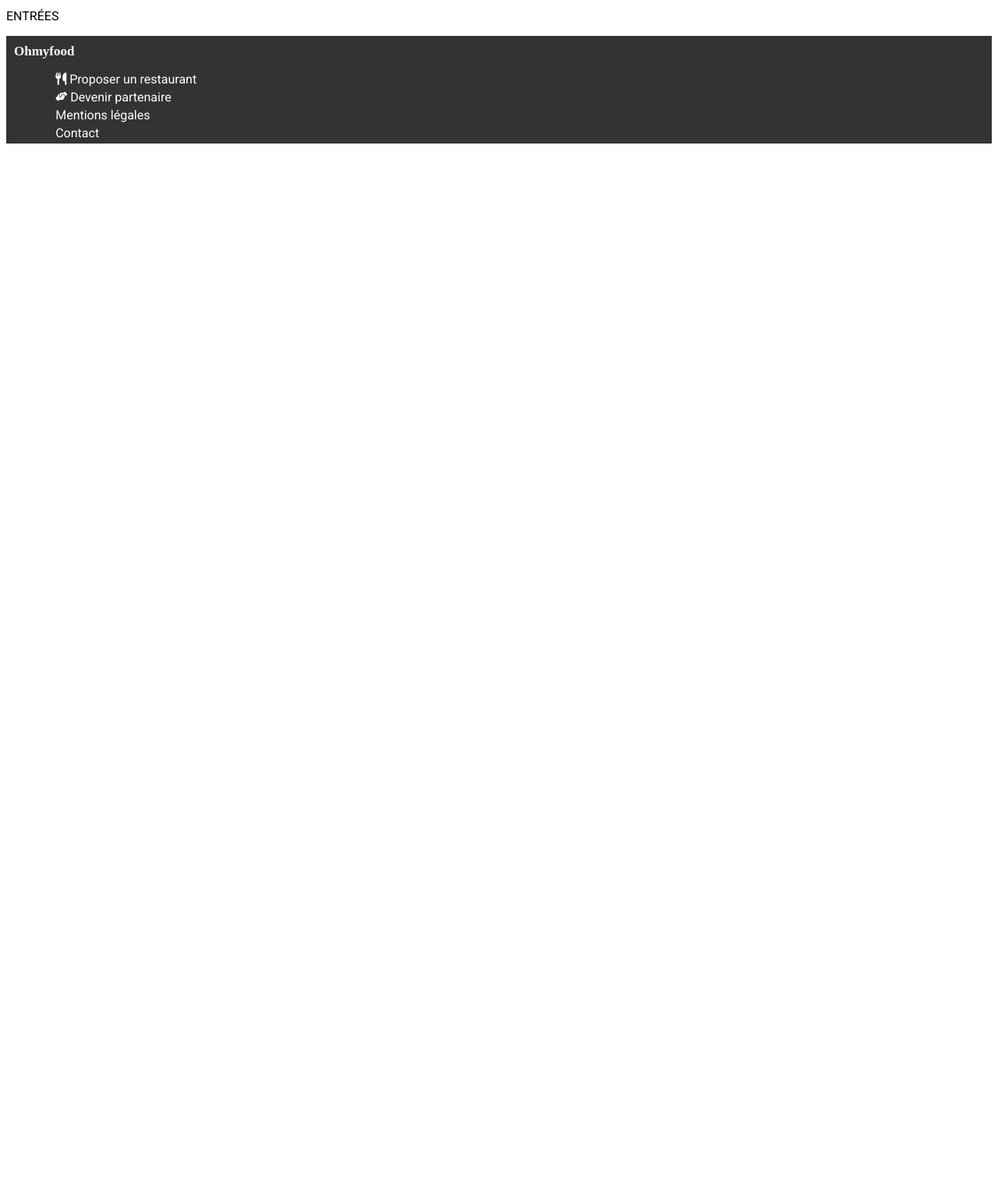
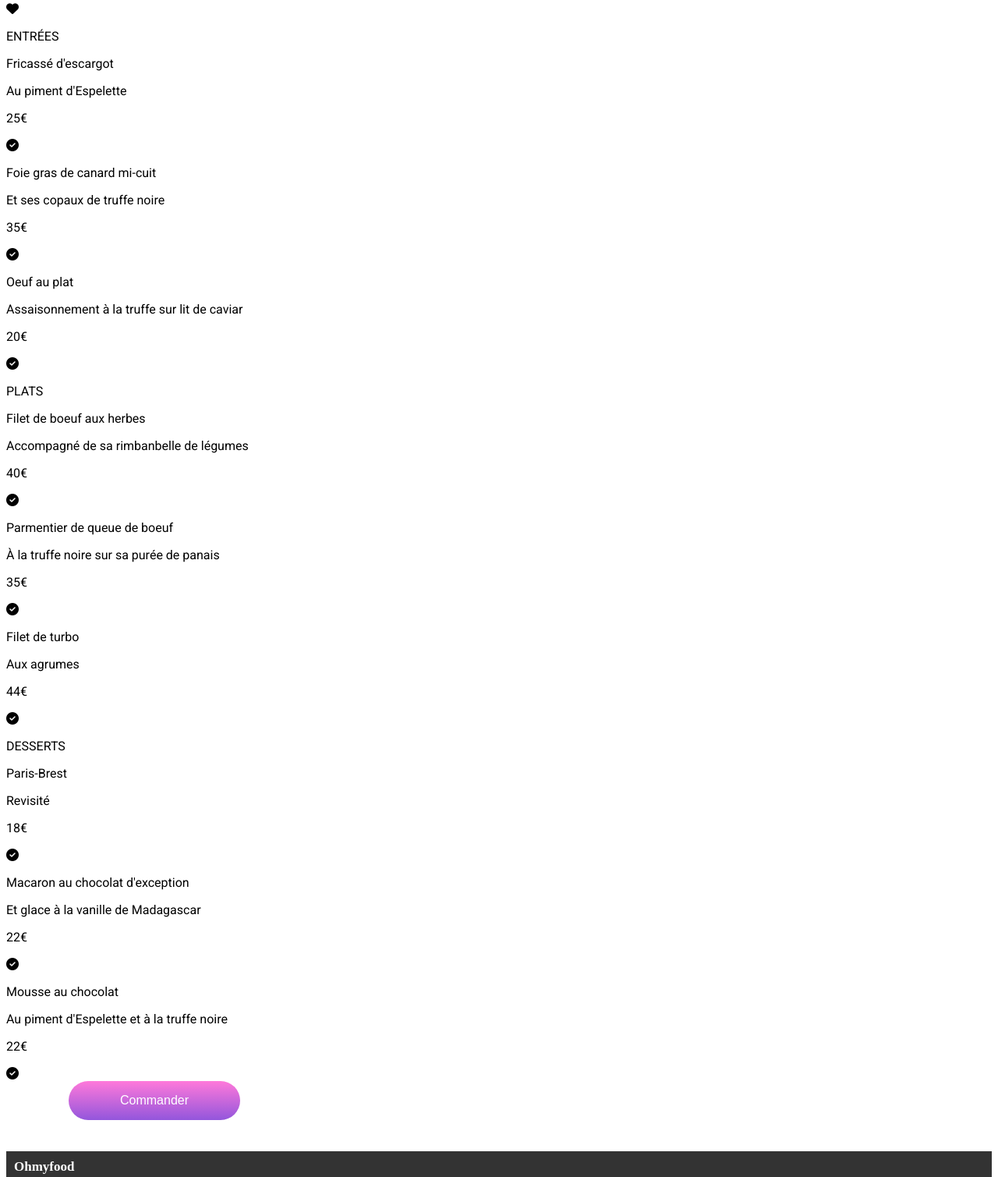
Before and after one commit to Melissatouzeau22/ohmyfood, a website: page lapalettedugout.html in a window 1280 px wide. Shown: the part 476-1985 px from the top of the page at 78% size. Before the commit the page ends 800 px from the top, so only its background shows below. Drawn offline with Linux system fonts and the light colour scheme; a web font is replaced by a local one.

Commit message:
html la palette du goût + création fichier html

```diff
--- a/lapalettedugout.html
+++ b/lapalettedugout.html
@@ -13,25 +13,113 @@
   </head>
   <body>
     <header>
+      <a href="index.html"><i class="fa-solid fa-arrow-left"></i></a>
       <h1>Ohmyfood</h1>
-      <img src="./images/jay-wennington-N_Y88TWmGwA-unsplash.jpg" alt="lapalettedugout">
+      <img
+        src="./images/jay-wennington-N_Y88TWmGwA-unsplash.jpg"
+        alt="lapalettedugout"
+      />
     </header>
     <main>
       <section class="block">
         <h1>La palette du goût</h1>
         <i class="card__icon fa-solid fa-heart"></i>
-    <div class="menu">
+        <!------------Entrées  ---------->
         <div class="entrance">
+          <div class="entrance__content">
             <p class="light"><span>ENTR</span>ÉES</p>
-
+            <!------------Entrée 1 ---------->
+            <div class="entrance__one">
+              <p class="entrance__name">Fricassé d'escargot</p>
+              <p class="entrance__receipe">Au piment d'Espelette</p>
+              <p class="entrance__price">25€</p>
+              <i class="fa-solid fa-circle-check"></i>
             </div>
-
-
+            <!------------Entrée 2 ---------->
+            <div class="entrance__two">
+              <p class="entrance__name">Foie gras de canard mi-cuit</p>
+              <p class="entrance__receipe">Et ses copaux de truffe noire</p>
+              <p class="entrance__price">35€</p>
+              <i class="fa-solid fa-circle-check"></i>
+            </div>
+            <!------------Entrée 3 ---------->
+            <div class="entrance__three">
+              <p class="entrance__name">Oeuf au plat</p>
+              <p class="entrance__receipe">
+                Assaisonnement à la truffe sur lit de caviar
+              </p>
+              <p class="entrance__price">20€</p>
+              <i class="fa-solid fa-circle-check"></i>
+            </div>
+          </div>
+          <!------------Plats ---------->
+          <div class="dish">
+            <div class="dish__content">
+              <p class="light"><span>PLAT</span>S</p>
+              <!------------Plat 1 ---------->
+              <div class="dish__one">
+                <p class="dish__name">Filet de boeuf aux herbes</p>
+                <p class="dish__receipe">
+                  Accompagné de sa rimbanbelle de légumes
+                </p>
+                <p class="dish__price">40€</p>
+                <i class="fa-solid fa-circle-check"></i>
+              </div>
+              <!------------Plat 2 ---------->
+              <div class="dish__two">
+                <p class="dish__name">Parmentier de queue de boeuf</p>
+                <p class="dish__receipe">
+                  À la truffe noire sur sa purée de panais
+                </p>
+                <p class="dish__price">35€</p>
+                <i class="fa-solid fa-circle-check"></i>
+              </div>
+              <!------------Plat 3 ---------->
+              <div class="dish__three">
+                <p class="dish__name">Filet de turbo</p>
+                <p class="dish__receipe">Aux agrumes</p>
+                <p class="dish__price">44€</p>
+                <i class="fa-solid fa-circle-check"></i>
+              </div>
+            </div>
+            <!------------Dessert ---------->
+            <div class="desserts">
+              <div class="dessert__content">
+                <p class="light"><span>DESS</span>ERTS</p>
+                <!------------Dessert 1 ---------->
+                <div class="dessert__one">
+                  <p class="dessert__name">Paris-Brest</p>
+                  <p class="dessert__receipe">Revisité</p>
+                  <p class="dessert__price">18€</p>
+                  <i class="fa-solid fa-circle-check"></i>
+                </div>
+                <!------------Dessert 2 ---------->
+                <div class="dessert__two">
+                  <p class="dessert__name">Macaron au chocolat d'exception</p>
+                  <p class="dessert__receipe">
+                    Et glace à la vanille de Madagascar
+                  </p>
+                  <p class="dessert__price">22€</p>
+                  <i class="fa-solid fa-circle-check"></i>
+                </div>
+                <!------------Dessert 3 ---------->
+                <div class="dessert__three">
+                  <p class="dessert__name">Mousse au chocolat</p>
+                  <p class="dessert__receipe">
+                    Au piment d'Espelette et à la truffe noire
+                  </p>
+                  <p class="dessert__price">22€</p>
+                  <i class="fa-solid fa-circle-check"></i>
+                </div>
+              </div>
+            </div>
+          </div>
+        </div>
+        <div class="commande">
+          <button class="btn">Commander</button>
         </div>
       </section>
     </main>
-
-</div>
     <footer>
       <h3 class="footer__title">Ohmyfood</h3>
       <ul>
```
Also changed, not shown: lanoteenchantee.html (added). Lines whose indentation alone changed are shown as unchanged.
